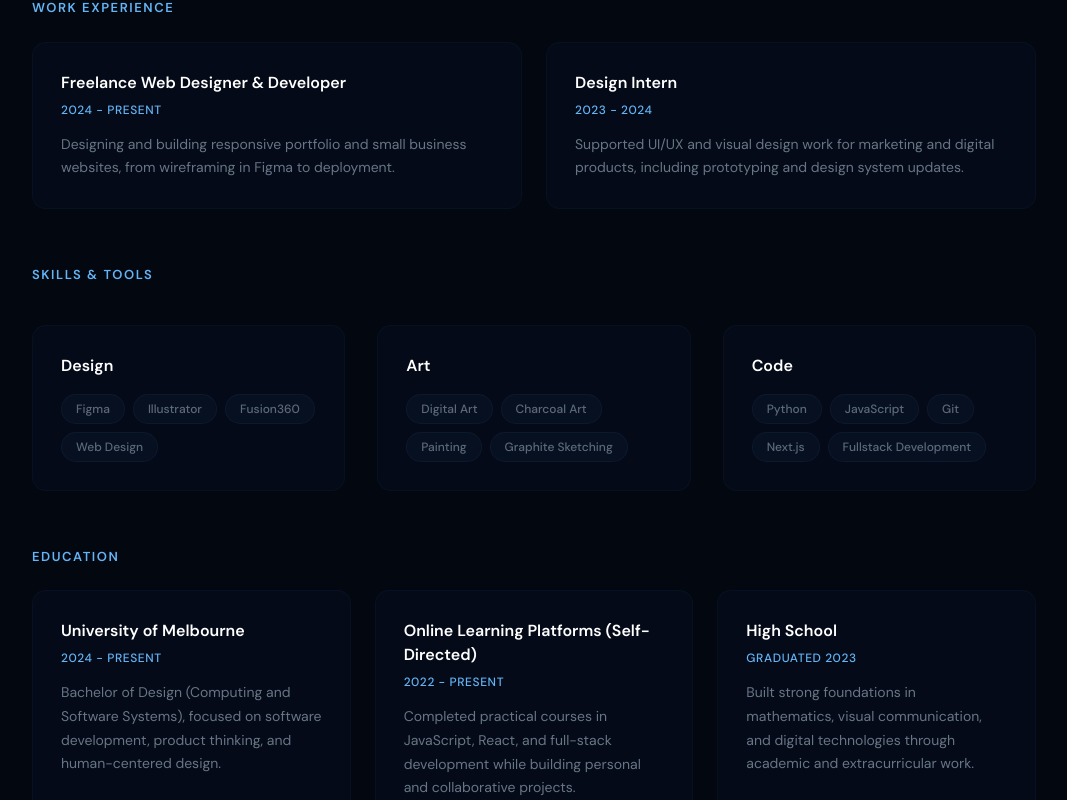
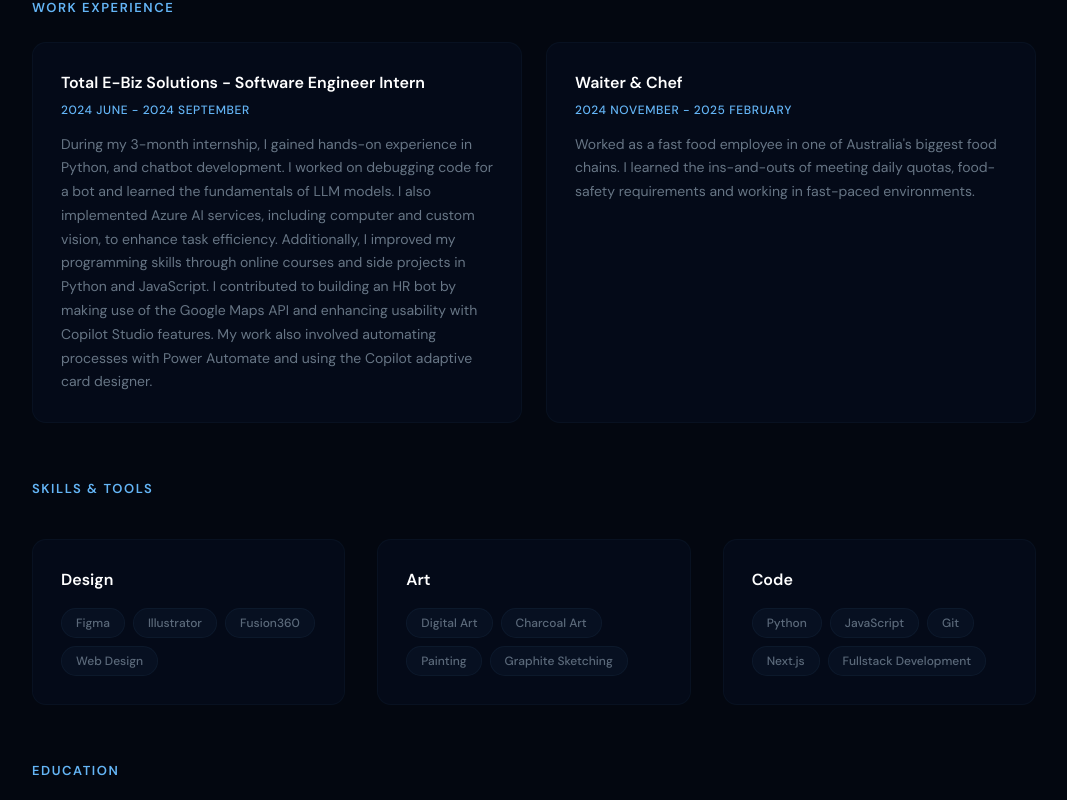
Before and after one commit to git-ganesh123/ganesh-portfolio, a React (Vite) app: page / in a window 1280 px wide. Shown: the part 880-1680 px from the top of the page, without its empty margins (106-1173 px from the left). Built offline with nearby package versions, Linux system fonts and the light colour scheme.

Commit message:
text homepage

```diff
--- a/src/App.jsx
+++ b/src/App.jsx
@@ -98,14 +98,14 @@ const skills = {
 
 const workExperience = [
   {
-    title: "Freelance Web Designer & Developer",
-    date: "2024 - Present",
-    description: "Designing and building responsive portfolio and small business websites, from wireframing in Figma to deployment.",
+    title: "Total E-Biz Solutions - Software Engineer Intern",
+    date: "2024 June - 2024 September",
+    description: "During my 3-month internship, I gained hands-on experience in Python, and chatbot development. I worked on debugging code for a bot and learned the fundamentals of LLM models. I also implemented Azure AI services, including computer and custom vision, to enhance task efficiency. Additionally, I improved my programming skills through online courses and side projects in Python and JavaScript. I contributed to building an HR bot by making use of the Google Maps API and enhancing usability with Copilot Studio features. My work also involved automating processes with Power Automate and using the Copilot adaptive card designer.",
   },
   {
-    title: "Design Intern",
-    date: "2023 - 2024",
-    description: "Supported UI/UX and visual design work for marketing and digital products, including prototyping and design system updates.",
+    title: "Waiter & Chef",
+    date: "2024 November - 2025 February",
+    description: "Worked as a fast food employee in one of Australia's biggest food chains. I learned the ins-and-outs of meeting daily quotas, food-safety requirements and working in fast-paced environments.",
   },
 ];
 
@@ -113,17 +113,17 @@ const education = [
   {
     school: "University of Melbourne",
     date: "2024 - Present",
-    description: "Bachelor of Design (Computing and Software Systems), focused on software development, product thinking, and human-centered design.",
+    description: "Bachelor of Design (Computing and Software Systems)",
   },
   {
-    school: "Online Learning Platforms (Self-Directed)",
-    date: "2022 - Present",
-    description: "Completed practical courses in JavaScript, React, and full-stack development while building personal and collaborative projects.",
+    school: "United World College SEA Singapore",
+    date: "2022 - 2024",
+    description: "HL - Math Analysis & Approaches, Computer Science, Visual Arts. SL - Spanish B, Psychology, English",
   },
   {
-    school: "High School",
-    date: "Graduated 2023",
-    description: "Built strong foundations in mathematics, visual communication, and digital technologies through academic and extracurricular work.",
+    school: "NPS International",
+    date: "2018 - 2022",
+    description: "Completed IGCSE curriculum with 10 A*",
   },
 ];
 
```
